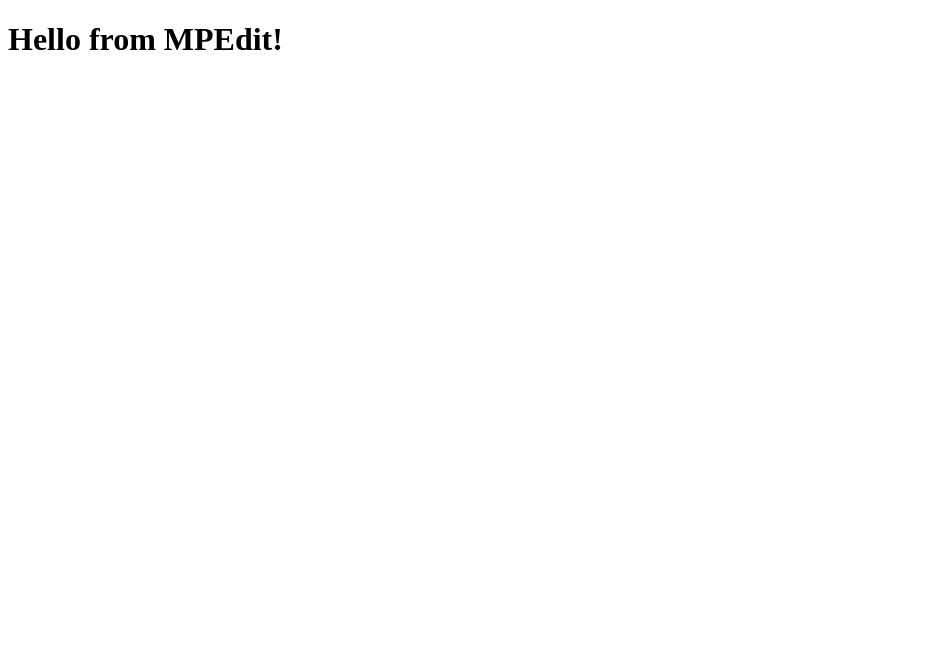
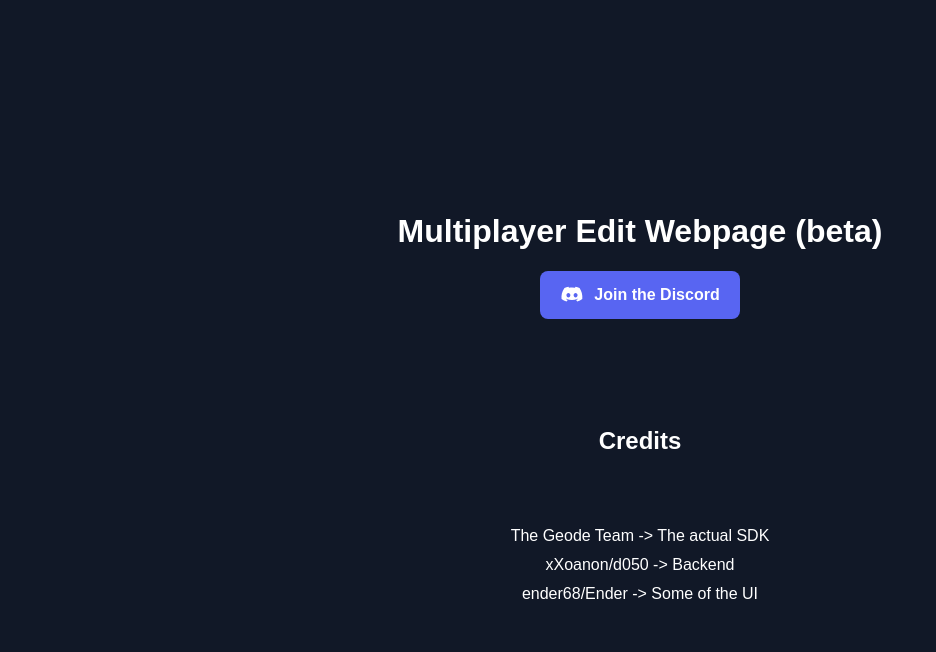
Before and after one commit to Ender68-ai/Collab-Server, a plain HTML site: page mpedit-web/index.html in a window 1280 px wide. Shown: the whole page, without its empty margins (0-936 px from the left). Drawn offline with Linux system fonts and the light colour scheme.

Commit message:
made basic website cg

```diff
--- a/mpedit-web/index.html
+++ b/mpedit-web/index.html
@@ -3,9 +3,83 @@
 <head>
     <meta charset="UTF-8">
     <meta name="viewport" content="width=device-width, initial-scale=1.0">
-    <title>MPEdit</title>
+    <title>MPEdit's Webpage</title>
+
+    <style>
+        body {
+            margin: 0;
+            min-height: 100vh;
+            display: flex;
+            justify-content: center;
+            align-items: center;
+            background: #111827;
+            color: white;
+            font-family: Arial, sans-serif;
+            text-align: center;
+        }
+
+        main {
+            padding: 40px;
+        }
+
+        .discord-button {
+            display: inline-flex;
+            align-items: center;
+            gap: 10px;
+            padding: 12px 20px;
+            background: #5865F2;
+            color: white;
+            text-decoration: none;
+            border-radius: 8px;
+            font-weight: bold;
+            transition: 0.2s;
+        }
+
+        .discord-button:hover {
+            background: #4752C4;
+            transform: translateY(-2px);
+        }
+
+        .discord-icon {
+            width: 24px;
+            height: 24px;
+            fill: white;
+        }
+
+        .credits {
+            margin-top: 100px;
+            line-height: 1.8;
+        }
+
+        .credits h2 {
+            margin-bottom: 60px;
+        }
+    </style>
 </head>
+
 <body>
-    <h1>Hello from MPEdit!</h1>
+    <main>
+        <h1>Multiplayer Edit Webpage (beta)</h1>
+        <a
+            class="discord-button"
+            href="https://discord.gg/mdsuxYu2YP"
+            title="https://discord.gg/mdsuxYu2YP"
+            target="_blank"
+            rel="noopener noreferrer"
+        >
+            <svg class="discord-icon" viewBox="0 0 24 24">
+                <path d="M19.54 5.09A16.1 16.1 0 0 0 15.5 3.84l-.49 1a14.8 14.8 0 0 0-3.02-.3c-1.03 0-2.04.1-3.02.3l-.49-1a16.1 16.1 0 0 0-4.04 1.25C1.9 8.82 1.2 12.47 1.55 16.06a16.2 16.2 0 0 0 4.98 2.5l1.2-1.64c-.66-.25-1.3-.55-1.9-.9l.46-.35c3.67 1.72 7.64 1.72 11.27 0l.46.35c-.6.35-1.24.65-1.9.9l1.2 1.64a16.2 16.2 0 0 0 4.98-2.5c.41-4.17-.7-7.78-2.76-10.97ZM8.4 14.42c-1.08 0-1.97-.99-1.97-2.2s.87-2.2 1.97-2.2c1.1 0 1.99.99 1.97 2.2 0 1.21-.87 2.2-1.97 2.2Zm7.2 0c-1.08 0-1.97-.99-1.97-2.2s.87-2.2 1.97-2.2c1.1 0 1.99.99 1.97 2.2 0 1.21-.87 2.2-1.97 2.2Z"/>
+            </svg>
+            Join the Discord
+        </a>
+
+
+        <div class="credits">
+            <h2>Credits</h2>
+            <div>The Geode Team -> The actual SDK</div>
+            <div>xXoanon/d050 -> Backend</div>
+            <div>ender68/Ender -> Some of the UI</div>
+        </div>
+    </main>
 </body>
 </html>
```
